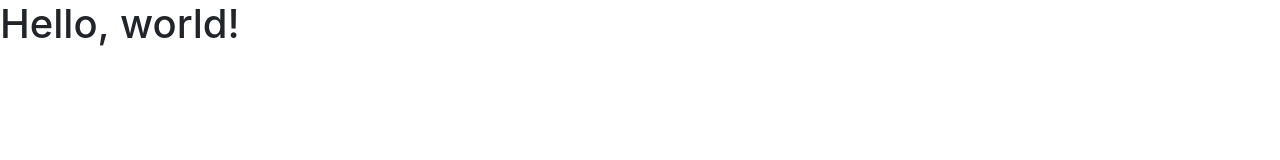
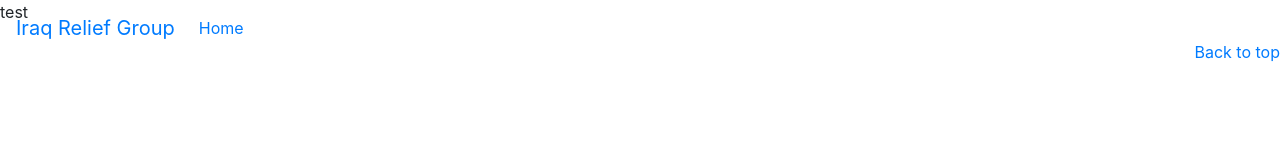
Before and after one commit to jketterer/iraq-relief-site-project, a plain HTML site: page index.html in a window 1280 px wide. Drawn offline with nearby package versions, Linux system fonts and the light colour scheme.

Commit message:
added css and started navbar

```diff
--- a/index.html
+++ b/index.html
@@ -5,13 +5,34 @@
     <meta charset="utf-8">
     <meta name="viewport" content="width=device-width, initial-scale=1, shrink-to-fit=no">
 
+    <link rel="stylesheet" href="style.css">
+
     <!-- Bootstrap CSS -->
     <link rel="stylesheet" href="https://stackpath.bootstrapcdn.com/bootstrap/4.1.3/css/bootstrap.min.css" integrity="sha384-MCw98/SFnGE8fJT3GXwEOngsV7Zt27NXFoaoApmYm81iuXoPkFOJwJ8ERdknLPMO" crossorigin="anonymous">
 
-    <title>Hello, world!</title>
+    <title>Iraq Relief Group</title>
   </head>
   <body>
-    <h1>Hello, world!</h1>
+    <header>
+        <nav class="navbar navbar-expand-md fixed-top">
+            <a class="navbar-brand" href="#">Iraq Relief Group</a>
+            <div class="collapse navbar-collapse" id="nav-links">
+                <ul class="navbar-nav">
+                    <li class="nav-item">
+                        <a class="nav-link" href="#">Home</a>
+                    </li>
+                </ul>
+            </div>
+        </nav>
+    </header>
+
+    <main>
+        <p>test</p>
+    </main>
+
+    <footer>
+        <p class="float-right"><a href="#">Back to top</a></p>
+    </footer>
 
     <!-- Optional JavaScript -->
     <!-- jQuery first, then Popper.js, then Bootstrap JS -->
--- /dev/null
+++ b/style.css
@@ -0,0 +1,8 @@
+.navbar {
+    border-color: brown;
+    border-width: 3px;
+}
+
+#nav-links {
+    float: right;
+}
```
